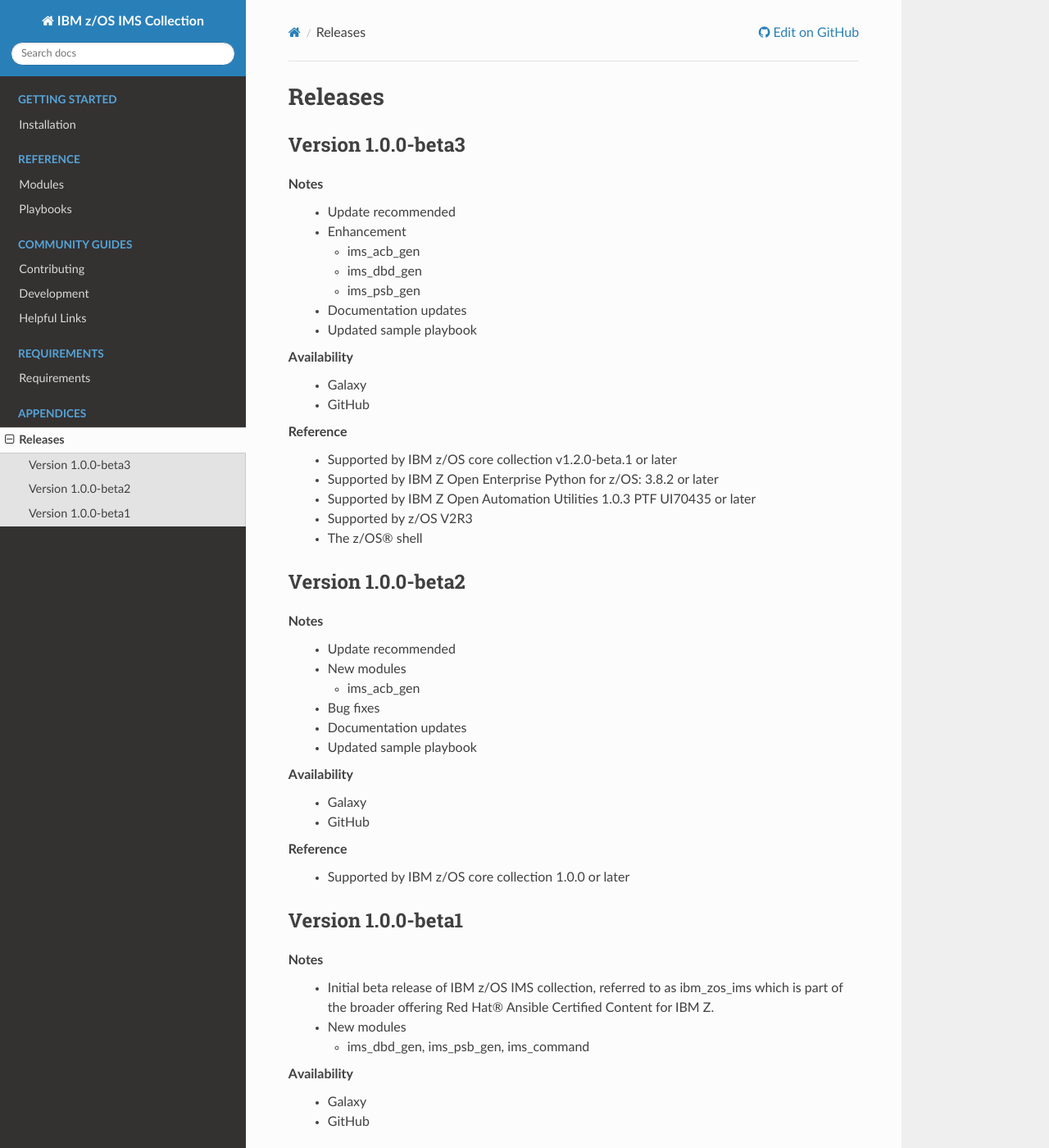
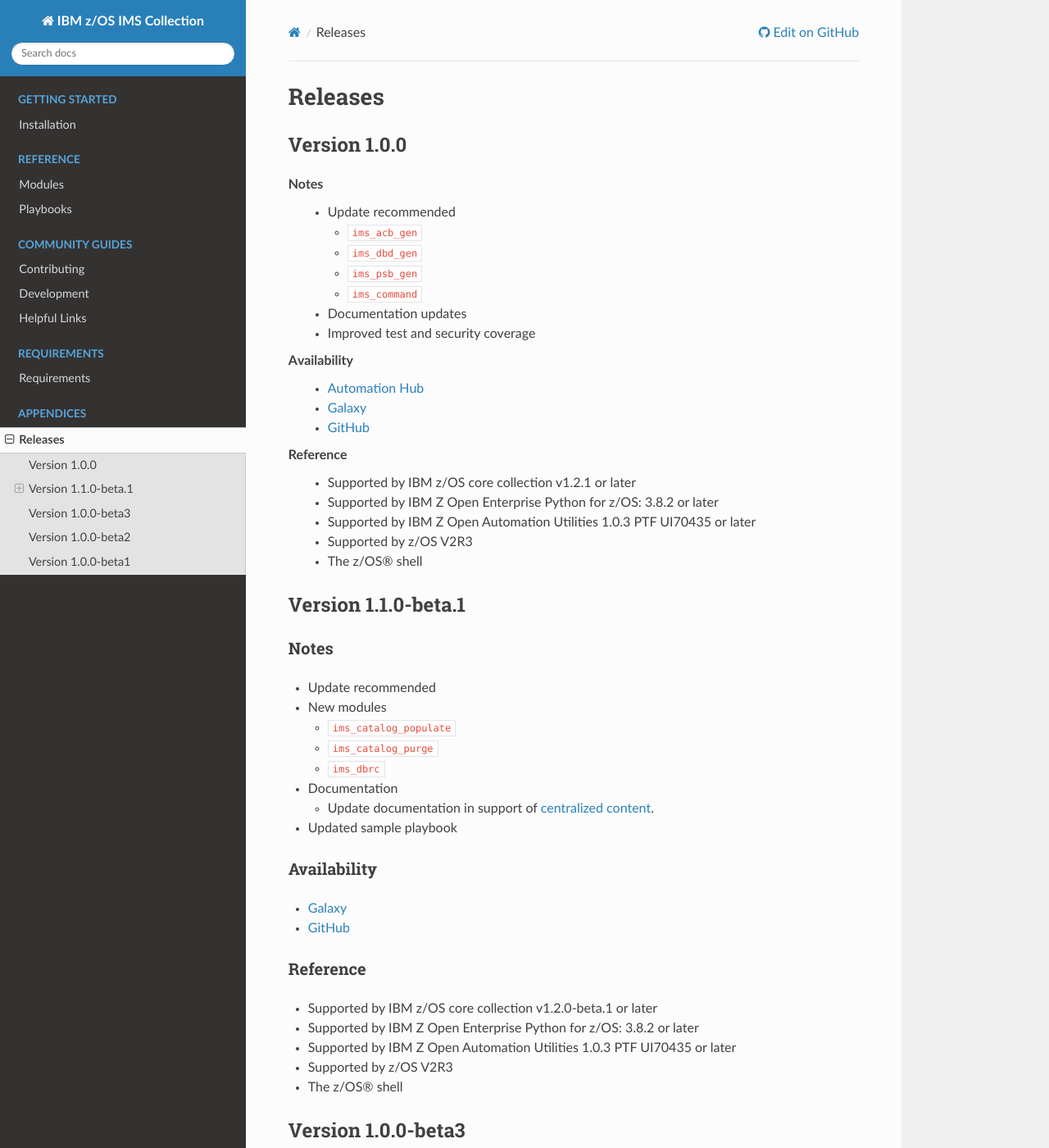
Before and after one commit to ansible-collections/ibm_zos_ims, a Sphinx documentation site: the page built from docs/source/release_notes.rst, in a window 1280 px wide and 1400 px high. Shown: the whole window at 82% size. Built offline with Sphinx 7.4.7 and the Read the Docs theme 2.0.0, drawn with Linux system fonts in a browser that asks for light colours.

Commit message:
new generated doc source.

```diff
--- a/docs/source/conf.py
+++ b/docs/source/conf.py
@@ -20,7 +20,7 @@
 author = 'IBM'
 
 # The full version, including alpha/beta/rc tags
-release = '1.0.0-beta3'
+release = '1.0.0'
 
 ##############################################################################
 # General configuration
@@ -139,7 +139,7 @@
 # White list which Git tags documentation will be generated and linked into the
 # version selection box. This is currently a manual selection, until more
 # versions are released, there are no regular expressions used.
-scv_whitelist_tags = ('v1.0.0-beta1', 'v1.0.0-beta2')
+scv_whitelist_tags = ('v1.0.0', 'v1.1.0-beta.1')
 
 # Sort versions by one or more values. Valid values are semver, alpha, and time.
 # Semantic is referred to as 'semver', this would ensure our latest VRM is
--- a/docs/source/modules/ims_acb_gen.rst
+++ b/docs/source/modules/ims_acb_gen.rst
@@ -76,7 +76,6 @@
 
   | **required**: False
   | **type**: str
-  | **default**: none
 
 
 
--- a/docs/source/modules/ims_command.rst
+++ b/docs/source/modules/ims_command.rst
@@ -174,7 +174,7 @@
         | Indicates the outcome of the module.
 
         | **returned**: always
-        | **type**: boolean
+        | **type**: bool
 
 
 
--- a/docs/source/modules/ims_dbd_gen.rst
+++ b/docs/source/modules/ims_dbd_gen.rst
@@ -73,6 +73,8 @@
 
     If 'member_list' is empty and location is set to 'DATA_SET' or not specified, then src is expected to be a sequential data set.
 
+    Elements are of the list are str or dict with single key-value pair
+
 
     | **required**: False
     | **type**: list
@@ -140,6 +142,8 @@
   Optionally, proceeding the source_member, a colon with a target name for the generated DBD member can be specified. If no target name is specified, source_name will be used as the target name.
 
   If 'member_list' is empty and location is set to 'DATA_SET' or not specified, then src is expected to be a sequential data set.
+
+  Elements are of the list are str or dict with single key-value pair
 
 
   | **required**: False
--- a/docs/source/release_notes.rst
+++ b/docs/source/release_notes.rst
@@ -2,11 +2,87 @@
 .. © Copyright IBM Corporation 2020                                          .
 .. ...........................................................................
 
+========
 Releases
 ========
 
+Version 1.0.0
+====================
+
+Notes
+  * Update recommended
+
+    * ``ims_acb_gen``
+    * ``ims_dbd_gen``
+    * ``ims_psb_gen``
+    * ``ims_command``
+  * Documentation updates
+  * Improved test and security coverage
+
+Availability
+  * `Automation Hub`_
+  * `Galaxy`_
+  * `GitHub`_
+
+Reference
+  * Supported by IBM z/OS core collection v1.2.1 or later
+  * Supported by IBM Z Open Enterprise Python for z/OS: 3.8.2 or later
+  * Supported by IBM Z Open Automation Utilities 1.0.3 PTF UI70435 or later
+  * Supported by z/OS V2R3
+  * The z/OS® shell
+
+.. _Automation Hub:
+   https://www.ansible.com/products/automation-hub
+
+.. _Galaxy:
+   https://galaxy.ansible.com/ibm/ibm_zos_ims
+
+.. _GitHub:
+   https://github.com/ansible-collections/ibm_zos_ims
+
+Version 1.1.0-beta.1
+====================
+
+Notes
+-----
+
+* Update recommended
+* New modules
+
+  * ``ims_catalog_populate``
+  * ``ims_catalog_purge``
+  * ``ims_dbrc``
+* Documentation
+
+  * Update documentation in support of `centralized content`_.
+* Updated sample playbook
+
+Availability
+------------
+
+* `Galaxy`_
+* `GitHub`_
+
+Reference
+---------
+
+* Supported by IBM z/OS core collection v1.2.0-beta.1 or later
+* Supported by IBM Z Open Enterprise Python for z/OS: 3.8.2 or later
+* Supported by IBM Z Open Automation Utilities 1.0.3 PTF UI70435 or later
+* Supported by z/OS V2R3
+* The z/OS® shell
+
+.. _centralized content:
+   https://ibm.github.io/z_ansible_collections_doc/index.html
+
+.. _GitHub:
+   https://github.com/ansible-collections/ibm_zos_ims
+
+.. _Galaxy:
+   https://galaxy.ansible.com/ibm/ibm_zos_ims
+
 Version 1.0.0-beta3
--------------------
+====================
 
 Notes
   * Update recommended
@@ -30,7 +106,7 @@
   * The z/OS® shell
 
 Version 1.0.0-beta2
--------------------
+====================
 
 Notes
   * Update recommended
@@ -49,7 +125,7 @@
   * Supported by IBM z/OS core collection 1.0.0 or later
 
 Version 1.0.0-beta1
--------------------
+====================
 
 Notes
   * Initial beta release of IBM z/OS IMS collection, referred to as ibm_zos_ims
```
Also changed, not shown: other parts of docs/source/modules/ims_dbd_gen.rst (+1 -0 lines), docs/source/modules/ims_psb_gen.rst (+32 -26 lines).
